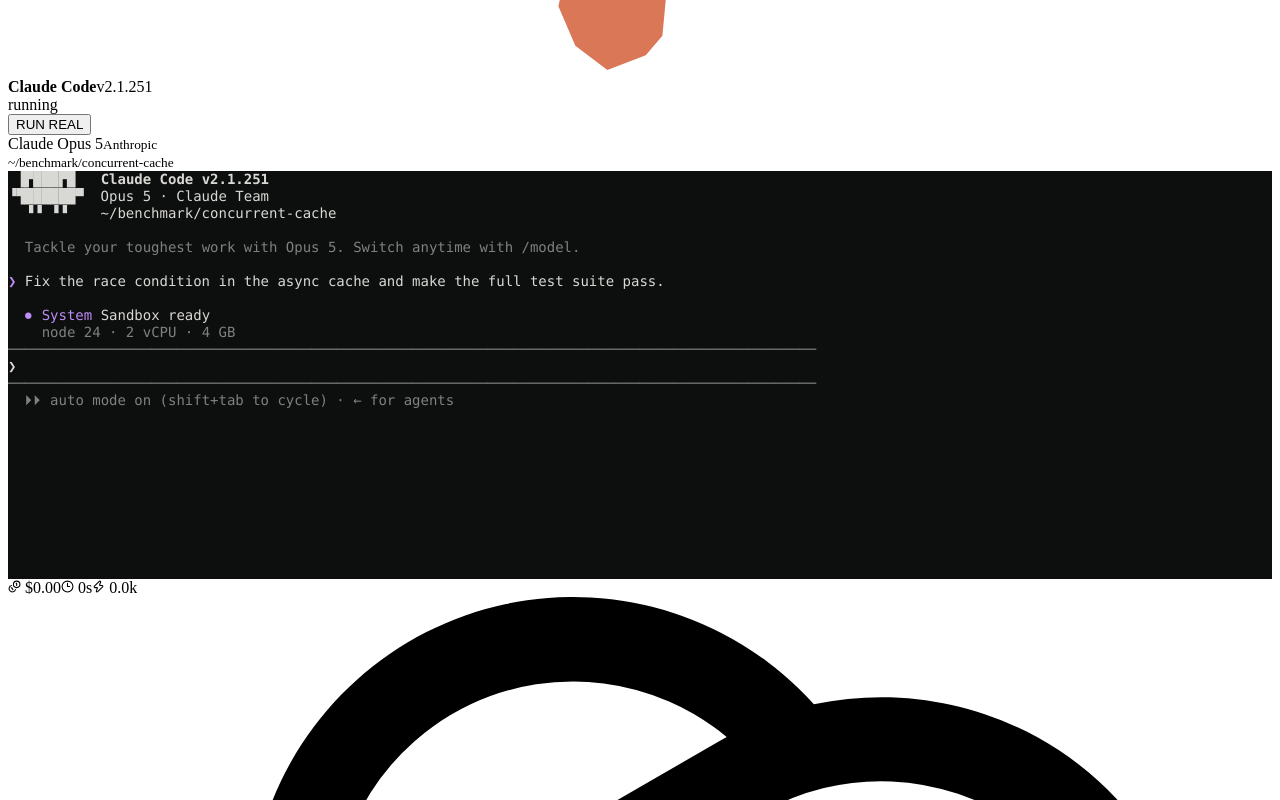
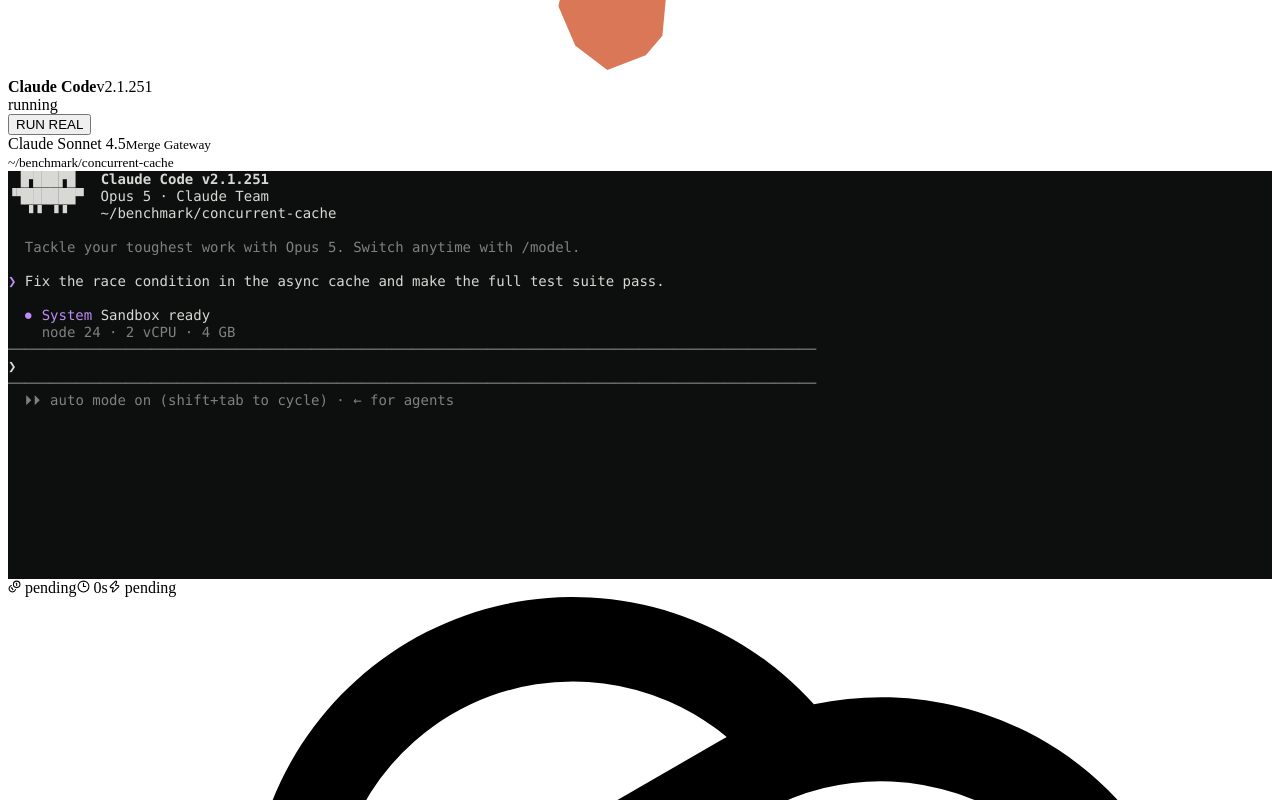
Before and after one commit to MatthewFeroz/heval, a React (Vite) app: page / in a window 1280 px wide. Shown: the part 1560-2360 px from the top of the page. Built offline with nearby package versions, Linux system fonts and the light colour scheme; the HTML template or start-up script is replaced by a standard one.

Commit message:
feat: publish first four-harness smoke result

```diff
--- a/src/App.tsx
+++ b/src/App.tsx
@@ -29,7 +29,7 @@
 
 const maxTime = Math.max(...featuredExperiment.runners.map((runner) => runner.duration))
 
-const formatTokens = (tokens: number) => `${(tokens / 1000).toFixed(1)}k`
+const formatTokens = (tokens: number | null) => tokens === null ? 'pending' : `${(tokens / 1000).toFixed(1)}k`
 
 function Brand() {
   return (
@@ -229,9 +229,9 @@
       </div>
       <div className="lane-progress"><span style={{ width: `${progress}%` }} /></div>
       <div className="lane-stats">
-        <span><Coins size={13} /> ${((runner.cost * Math.min(time, runner.duration)) / runner.duration).toFixed(2)}</span>
+        <span><Coins size={13} /> {runner.cost === null ? 'pending' : `$${((runner.cost * Math.min(time, runner.duration)) / runner.duration).toFixed(2)}`}</span>
         <span><Clock3 size={13} /> {Math.min(time, runner.duration)}s</span>
-        <span><Zap size={13} /> {formatTokens(Math.round((runner.tokens * Math.min(time, runner.duration)) / runner.duration))}</span>
+        <span><Zap size={13} /> {runner.tokens === null ? formatTokens(null) : formatTokens(Math.round((runner.tokens * Math.min(time, runner.duration)) / runner.duration))}</span>
       </div>
     </article>
   )
@@ -327,7 +327,7 @@
       {finished && (
         <div className="race-verdict">
           <Trophy size={18} />
-          <span><strong>Codex CLI wins this task.</strong> Same result as Claude Code, 26% faster and 45% cheaper.</span>
+          <span><strong>All four harnesses passed.</strong> Codex had the fastest observed trajectory, but one attempt is not a ranking.</span>
           <button onClick={() => { setTime(0); setPlaying(true) }}>Replay <RotateCcw size={13} /></button>
         </div>
       )}
@@ -340,7 +340,7 @@
 }
 
 function Scoreboard() {
-  const sorted = useMemo(() => [...featuredExperiment.runners].sort((a, b) => b.score - a.score), [])
+  const sorted = useMemo(() => [...featuredExperiment.runners].sort((a, b) => a.duration - b.duration), [])
 
   return (
     <section className="score-section shell section-pad">
@@ -350,22 +350,22 @@
       </div>
       <div className="score-layout">
         <div className="leaderboard-card">
-          <div className="card-head"><span>Task ranking</span><small>Deterministic tests + blinded review</small></div>
+          <div className="card-head"><span>Smoke result</span><small>One deterministic attempt per harness</small></div>
           {sorted.map((runner, index) => (
             <div className="score-row" key={runner.id}>
               <span className="rank">0{index + 1}</span>
               <span className="score-avatar" style={{ '--runner-color': runner.color } as React.CSSProperties}><img src={runner.logo} alt="" /></span>
               <span className="score-name"><strong>{runner.name}</strong><small>{runner.model}</small></span>
               <span className="score-bar"><i style={{ width: `${runner.score}%`, background: runner.color }} /></span>
-              <strong className="score-value">{runner.score}</strong>
+              <strong className="score-value">PASS</strong>
             </div>
           ))}
         </div>
         <div className="metrics-grid">
-          <Stat icon={<Trophy size={18} />} value="96" label="Best quality" />
-          <Stat icon={<Gauge size={18} />} value="68s" label="Fastest pass" />
-          <Stat icon={<Coins size={18} />} value="$0.21" label="Cheapest pass" />
-          <Stat icon={<TimerReset size={18} />} value="3/4" label="Stacks passed" />
+          <Stat icon={<Trophy size={18} />} value="1/1" label="Tests passed" />
+          <Stat icon={<Gauge size={18} />} value="25s" label="Fastest observed" />
+          <Stat icon={<Coins size={18} />} value="Pending" label="Gateway cost join" />
+          <Stat icon={<TimerReset size={18} />} value="4/4" label="Harnesses passed" />
         </div>
       </div>
     </section>
--- a/src/data.ts
+++ b/src/data.ts
@@ -17,9 +17,9 @@
   color: string
   outcome: 'passed' | 'failed'
   score: number
-  cost: number
+  cost: number | null
   duration: number
-  tokens: number
+  tokens: number | null
   toolCalls: number
   tests: string
   events: RunEvent[]
@@ -39,31 +39,31 @@
 
 export const featuredExperiment: Experiment = {
   id: 'race-condition-cache-0042',
-  type: 'Stack race',
+  type: 'Harness isolation',
   title: 'The cache stampede race',
   prompt: 'Fix the race condition in the async cache and make the full test suite pass. Preserve the public API.',
   task: 'concurrent-cache',
   language: 'TypeScript',
   difficulty: 'Medium',
-  completedAt: 'Aug 28, 2026',
+  completedAt: 'Aug 30, 2026',
   runners: [
     {
       id: 'claude-code',
       name: 'Claude Code',
       shortName: 'CC',
       logo: '/harnesses/claude.svg',
-      command: 'claude --model opus',
+      command: 'claude --model anthropic/claude-sonnet-4-5-20250929',
       version: 'v2.1.251',
-      model: 'Claude Opus 5',
-      provider: 'Anthropic',
+      model: 'Claude Sonnet 4.5',
+      provider: 'Merge Gateway',
       color: '#e99572',
       outcome: 'passed',
-      score: 92,
-      cost: 0.38,
-      duration: 92,
-      tokens: 18420,
+      score: 100,
+      cost: null,
+      duration: 40,
+      tokens: null,
       toolCalls: 27,
-      tests: '18 / 18',
+      tests: '1 / 1',
       events: [
         { at: 0, kind: 'system', text: 'Sandbox ready', detail: 'node 24 · 2 vCPU · 4 GB' },
         { at: 4, kind: 'inspect', text: 'Reading repository structure', detail: 'src/cache.ts · test/cache.test.ts' },
@@ -82,18 +82,18 @@
       name: 'Codex CLI',
       shortName: 'CX',
       logo: '/harnesses/codex.svg',
-      command: 'codex --model gpt-5.6',
+      command: 'codex --model anthropic/claude-sonnet-4-5-20250929',
       version: 'v0.150.1',
-      model: 'GPT-5.6',
-      provider: 'OpenAI',
+      model: 'Claude Sonnet 4.5',
+      provider: 'Merge Gateway',
       color: '#79b8ff',
       outcome: 'passed',
-      score: 96,
-      cost: 0.21,
-      duration: 68,
-      tokens: 11280,
+      score: 100,
+      cost: null,
+      duration: 25,
+      tokens: null,
       toolCalls: 18,
-      tests: '18 / 18',
+      tests: '1 / 1',
       events: [
         { at: 0, kind: 'system', text: 'Workspace initialized', detail: 'node 24 · 2 vCPU · 4 GB' },
         { at: 3, kind: 'inspect', text: 'Scanning cache implementation', detail: 'rg "get|loader|cache" src test' },
@@ -111,18 +111,18 @@
       name: 'OpenCode',
       shortName: 'OC',
       logo: '/harnesses/opencode.svg',
-      command: 'opencode --model openai/gpt-5.6',
+      command: 'opencode --model merge-gateway/anthropic/claude-sonnet-4-5-20250929',
       version: 'v1.18.25',
-      model: 'GPT-5.6',
-      provider: 'OpenAI',
+      model: 'Claude Sonnet 4.5',
+      provider: 'Merge Gateway',
       color: '#b9e769',
       outcome: 'passed',
-      score: 87,
-      cost: 0.27,
-      duration: 104,
-      tokens: 14640,
+      score: 100,
+      cost: null,
+      duration: 44,
+      tokens: null,
       toolCalls: 33,
-      tests: '18 / 18',
+      tests: '1 / 1',
       events: [
         { at: 0, kind: 'system', text: 'Container attached', detail: 'node 24 · 2 vCPU · 4 GB' },
         { at: 5, kind: 'inspect', text: 'Listing source and test files', detail: '12 files discovered' },
@@ -141,18 +141,18 @@
       name: 'Pi Agent',
       shortName: 'PI',
       logo: '/harnesses/pi.svg',
-      command: 'pi --model openai/gpt-5.6',
+      command: 'pi --model merge-gateway/anthropic/claude-sonnet-4-5-20250929',
       version: 'v0.73.1',
-      model: 'GPT-5.6',
-      provider: 'OpenAI',
+      model: 'Claude Sonnet 4.5',
+      provider: 'Merge Gateway',
       color: '#c69cff',
-      outcome: 'failed',
-      score: 54,
-      cost: 0.11,
-      duration: 76,
-      tokens: 7210,
+      outcome: 'passed',
+      score: 100,
+      cost: null,
+      duration: 44,
+      tokens: null,
       toolCalls: 14,
-      tests: '16 / 18',
+      tests: '1 / 1',
       events: [
         { at: 0, kind: 'system', text: 'Environment started', detail: 'node 24 · 2 vCPU · 4 GB' },
         { at: 4, kind: 'inspect', text: 'Opening failing test file', detail: 'test/cache.test.ts' },
```
Also changed, not shown: results/concurrent-cache-v1-smoke.json (added, +54 -0 lines), 1 other file (tests, documents, lock files or other folders).
